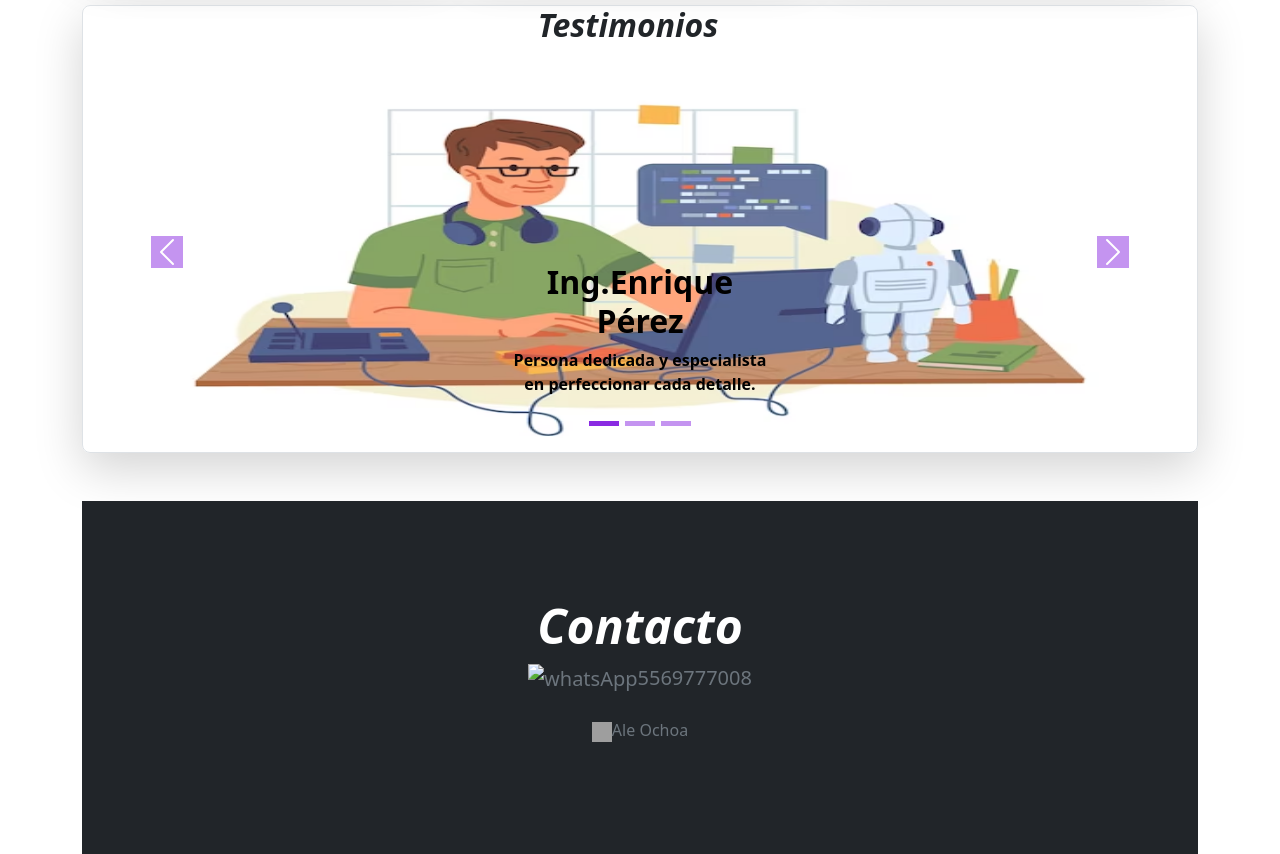
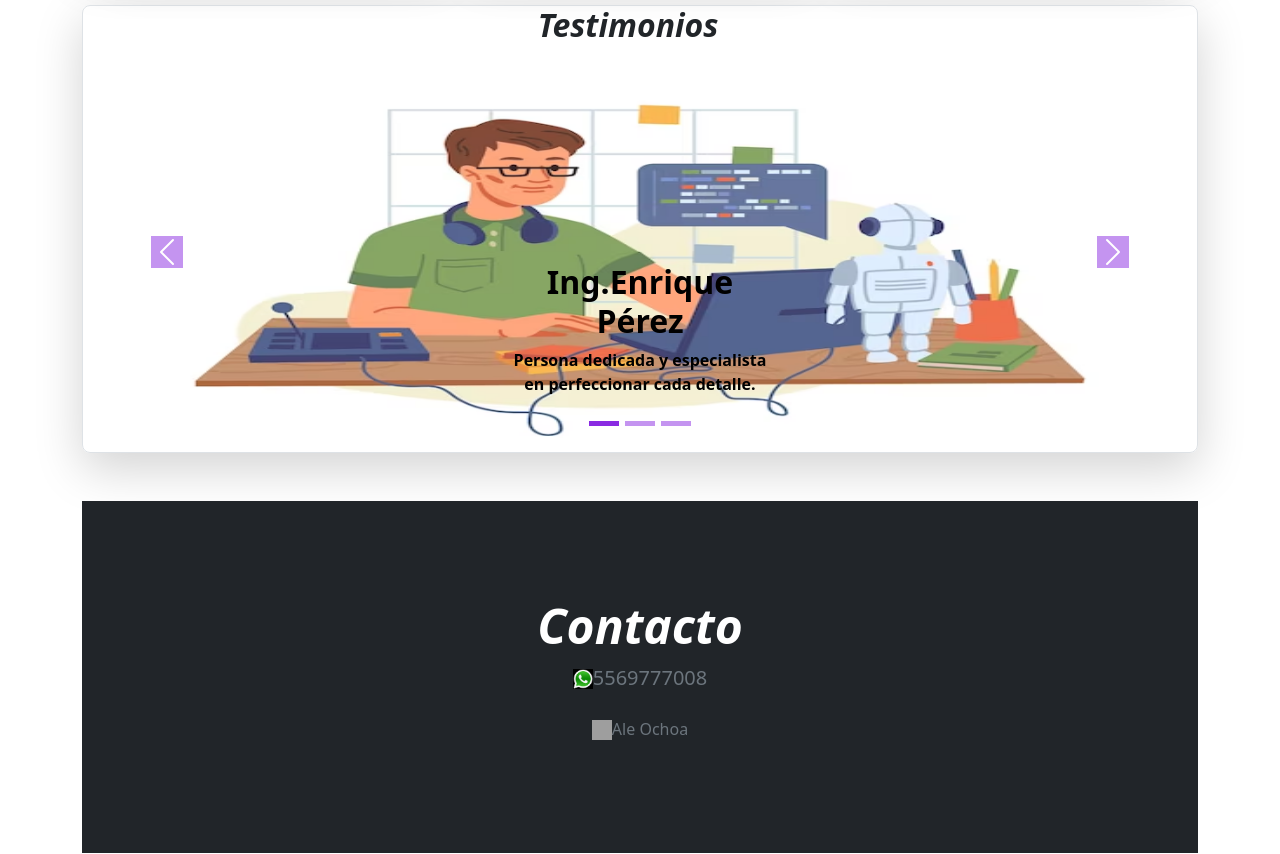
Before and after one commit to TatianaOchoa30/Portafolio, a plain HTML site: page index.html in a window 1280 px wide. Shown: the part 2410-3264 px from the top of the page. Drawn offline with nearby package versions, Linux system fonts and the light colour scheme; grey boxes are pictures that could not be loaded.

Commit message:
Update index.html
Actualización imagen de WA 2

```diff
--- a/index.html
+++ b/index.html
@@ -336,7 +336,7 @@
       <h1 id="Contacto" class="display-5 fw-bold text-white"><em><strong>Contacto</strong></em></h1>
       <div class="col-lg-6 mx-auto">
         <p class="fs-5 mb-4">
-          <img src="imagenes/WA.jpeg" style="width:20px;height:20px;"
+          <img src="imagenes/WA.jpg" style="width:20px;height:20px;"
             alt="whatsApp">5569777008
         </p>
         <p>
```
